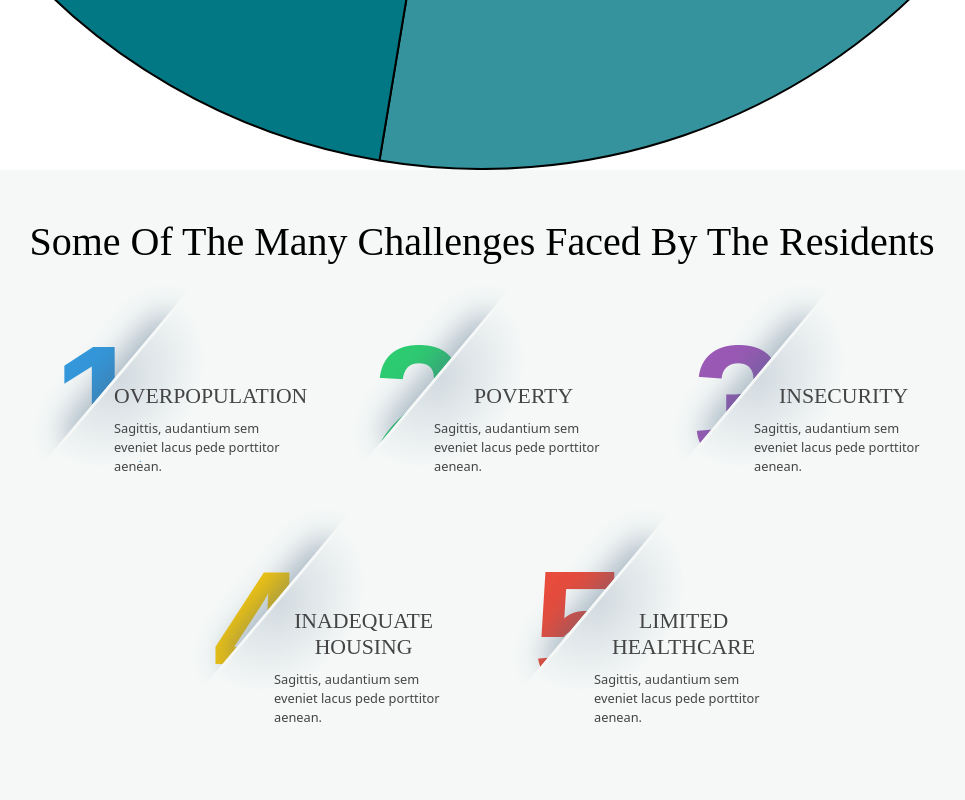
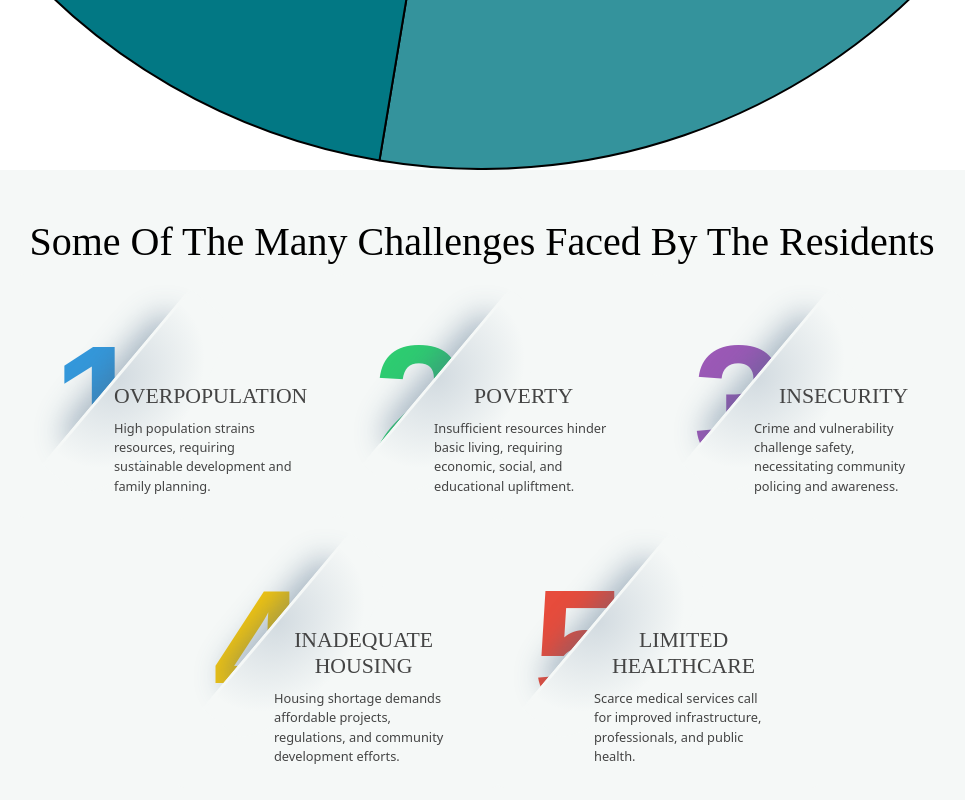
Before and after one commit to wilmwainaina/Kibera-8-Slums-Safaris, a React (Vite) app in the folder front-end/: page /facts in a window 1280 px wide. Shown: the part 3039-3839 px from the top of the page, without its empty margins (158-1123 px from the left). Built offline with nearby package versions, Linux system fonts and the light colour scheme.

Commit message:
Added wording in challenges

```diff
--- a/front-end/src/components/Challenges.jsx
+++ b/front-end/src/components/Challenges.jsx
@@ -17,7 +17,8 @@ const Challenges = () => {
               <div className="content">
                 <div className="icon iconCodepen"></div>
                 <h2>OverPopulation</h2>
-                <p>Sagittis, audantium sem eveniet lacus pede porttitor aenean.</p>
+                <p>
+                High population strains resources, requiring sustainable development and family planning.                  </p>
               </div>
             </li>
             <li>
@@ -30,7 +31,8 @@ const Challenges = () => {
               <div className="content">
                 <div className="icon iconSocial"></div>
                 <h2>Poverty</h2>
-                <p>Sagittis, audantium sem eveniet lacus pede porttitor aenean.</p>
+                <p>
+                Insufficient resources hinder basic living, requiring economic, social, and educational upliftment.                  </p>
               </div>
             </li>
             <li>
@@ -43,7 +45,8 @@ const Challenges = () => {
               <div className="content">
                 <div className="icon iconAirplane"></div>
                 <h2>Insecurity</h2>
-                <p>Sagittis, audantium sem eveniet lacus pede porttitor aenean.</p>
+                <p>
+                Crime and vulnerability challenge safety, necessitating community policing and awareness.                  </p>
               </div>
             </li>
             <li>
@@ -56,7 +59,8 @@ const Challenges = () => {
               <div className="content">
                 <div className="icon iconMap"></div>
                 <h2>Inadequate Housing</h2>
-                <p>Sagittis, audantium sem eveniet lacus pede porttitor aenean.</p>
+                <p>
+                Housing shortage demands affordable projects, regulations, and community development efforts.                  </p>
               </div>
             </li>
             <li>
@@ -69,7 +73,10 @@ const Challenges = () => {
               <div className="content">
                 <div className="icon iconBulb"></div>
                 <h2>Limited Healthcare</h2>
-                <p>Sagittis, audantium sem eveniet lacus pede porttitor aenean.</p>
+                <p>
+                Scarce medical services call for improved infrastructure, professionals, and public health.
+
+                  </p>
               </div>
             </li>
           </ul>
```
